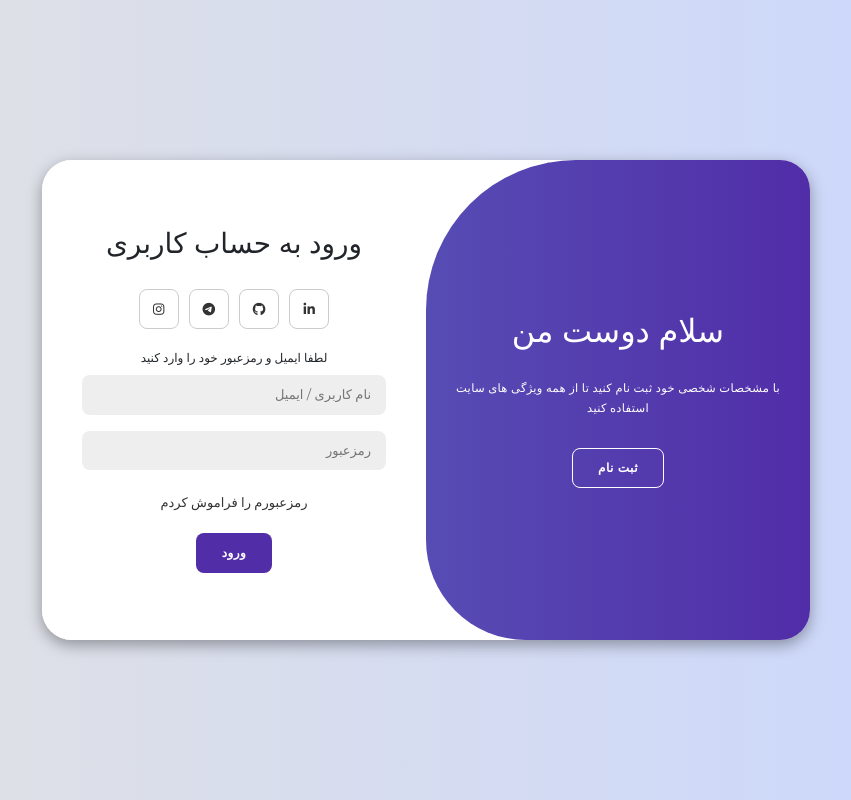
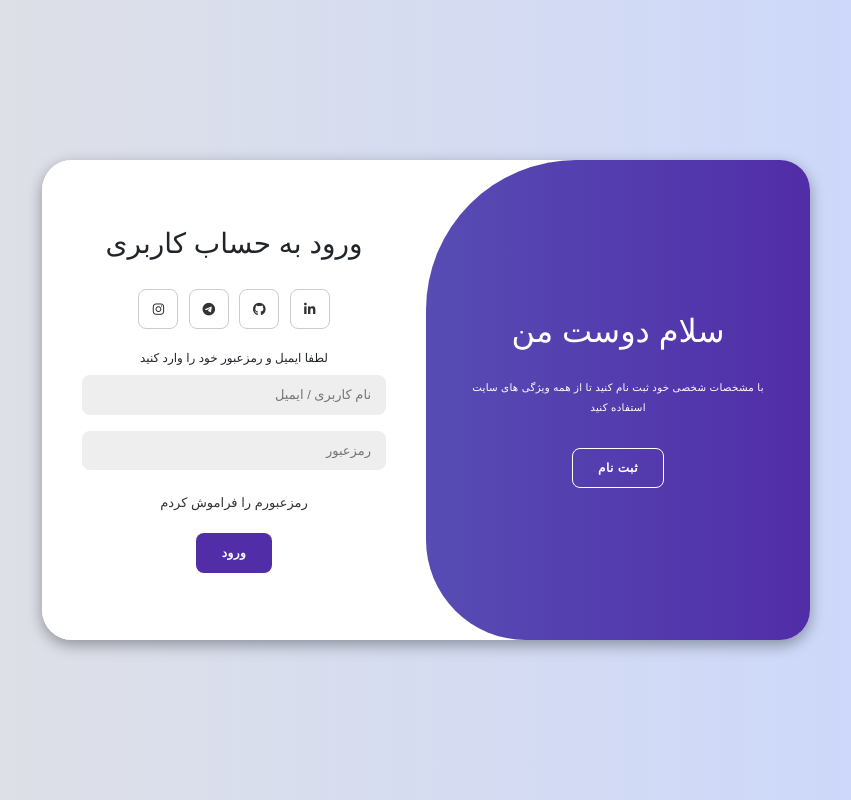
Before and after one commit to AmirezaEb/LoginPage, a PHP site: page / in a window 1280 px wide. Shown: the whole page, without its empty margins (214-1065 px from the left). Run offline with PHP 8.4, Linux system fonts and the light colour scheme; some web fonts are replaced.

Commit message:
Update style.css

```diff
--- a/LoginPage-Persian/assets/css/style.css
+++ b/LoginPage-Persian/assets/css/style.css
@@ -4,7 +4,8 @@
     margin: 0;
     padding: 0;
     box-sizing: border-box;
-    font-family: 'Montserrat', sans-serif;
+    /* font-family: 'Montserrat', sans-serif; */
+    font-family: 'Iranian Sans', sans-serif;
 }
 
 body {
@@ -29,7 +30,7 @@ body {
 }
 
 .container p {
-    font-size: .9vw;
+    font-size: .8vw;
     line-height: 20px;
     letter-spacing: 0.3px;
     margin: 20px 0;
```
